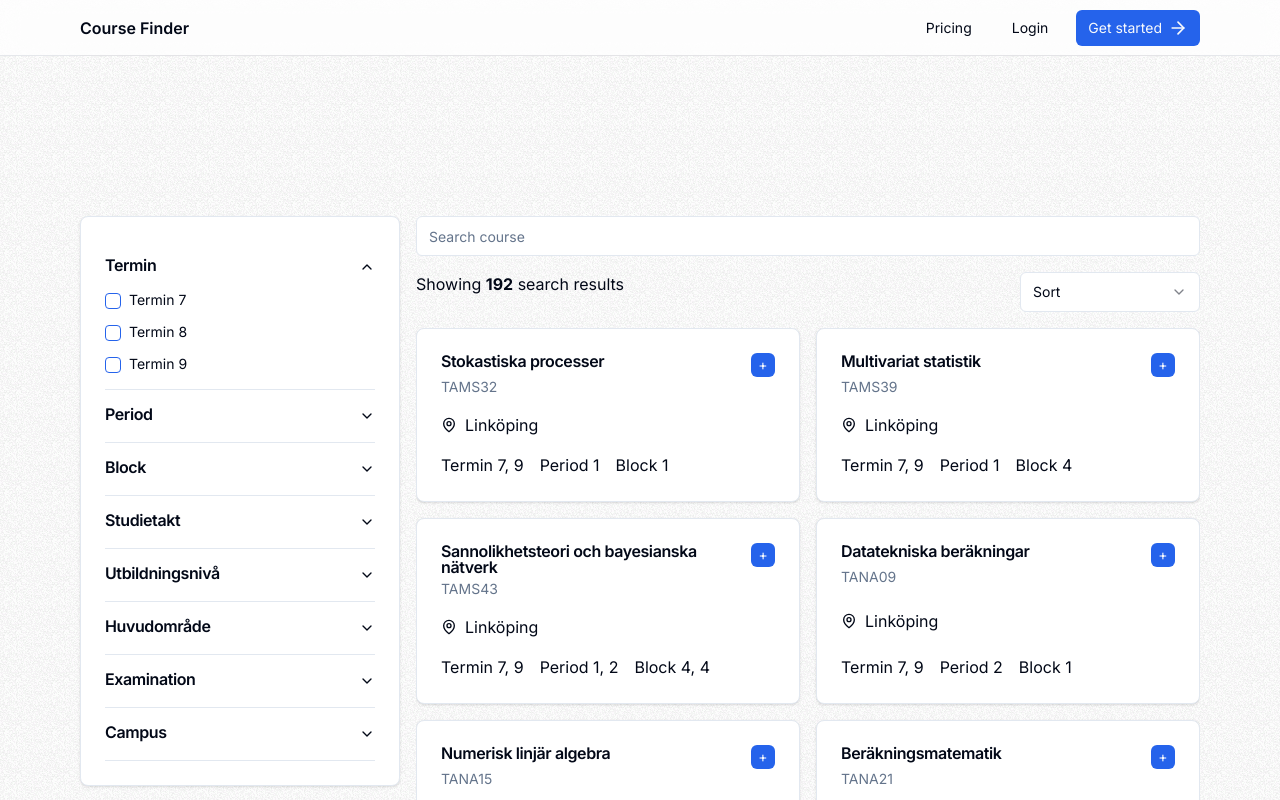
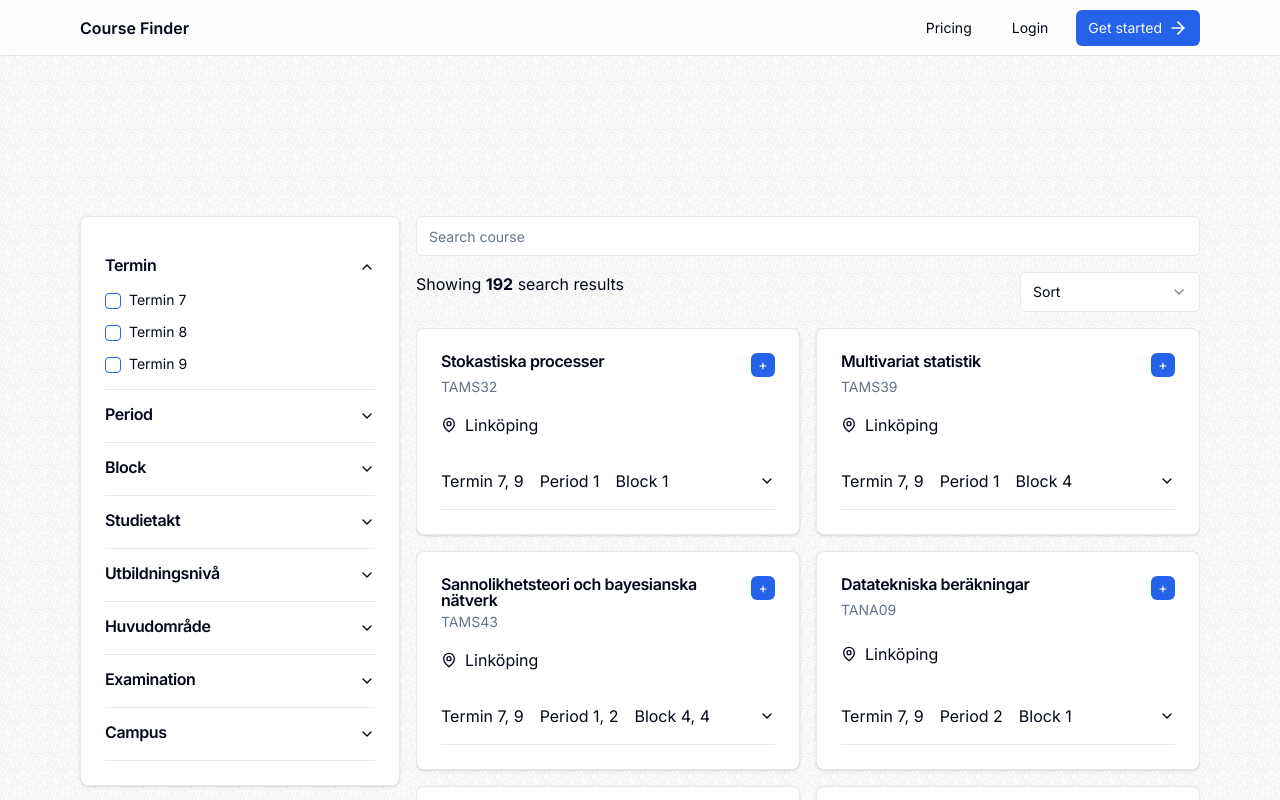
Before and after one commit to filipbagen/course-finder, a React (Vite) app: page /dashboard in a window 1280 px wide. Shown: the top 800 px of the page. Built offline with nearby package versions, Linux system fonts and the light colour scheme.

Commit message:
Added accordion to course card

```diff
--- a/src/pages/Home/Dashboard.tsx
+++ b/src/pages/Home/Dashboard.tsx
@@ -31,6 +31,12 @@ import {
   SelectTrigger,
   SelectValue,
 } from '@/components/ui/select';
+import {
+  Accordion,
+  AccordionContent,
+  AccordionItem,
+  AccordionTrigger,
+} from '@/components/ui/accordion';
 
 import { Course, SelectedFilters } from '../../types/types'; // Extract types into a separate file
 import { useFilterCourses } from '../../hooks/hooks'; // Extract course filtering into a custom hook
@@ -165,6 +171,7 @@ const Dashboard = () => {
                   <Button
                     onClick={() => showSonner(course.courseName)}
                     size={'icon'}
+                    aria-label={`Add ${course.courseName} to your schedule`}
                   >
                     +
                   </Button>
@@ -177,11 +184,38 @@ const Dashboard = () => {
                   <p>{course.location}</p>
                 </div>
               </CardContent>
-              <CardFooter className="flex gap-4">
-                <p>Termin {course.semester.join(', ')}</p>
-                <p>Period {course.period.join(', ')}</p>
-                <p>Block {course.block.join(', ')}</p>
-              </CardFooter>
+
+              <Accordion type="multiple" className="w-full">
+                <AccordionItem value="mainFieldOfStudy">
+                  <AccordionTrigger>
+                    <CardFooter className="flex gap-4">
+                      <p>Termin {course.semester.join(', ')}</p>
+                      <p>Period {course.period.join(', ')}</p>
+                      <p>Block {course.block.join(', ')}</p>
+                    </CardFooter>
+                  </AccordionTrigger>
+                  <AccordionContent className="flex flex-col gap-4">
+                    <div>
+                      <h3>Förkunskaper</h3>
+                      <p>{course.prerequisites}</p>
+                    </div>
+
+                    <div>
+                      <h3>Huvudområde</h3>
+                      <p>{course.mainFieldOfStudy.join(', ')}</p>
+                    </div>
+
+                    <div>
+                      <h3>Examination</h3>
+                      <ul>
+                        {course.examination.map((ex) => (
+                          <li key={ex.name}>{ex.name}</li>
+                        ))}
+                      </ul>
+                    </div>
+                  </AccordionContent>
+                </AccordionItem>
+              </Accordion>
             </Card>
           ))}
         </div>
```
